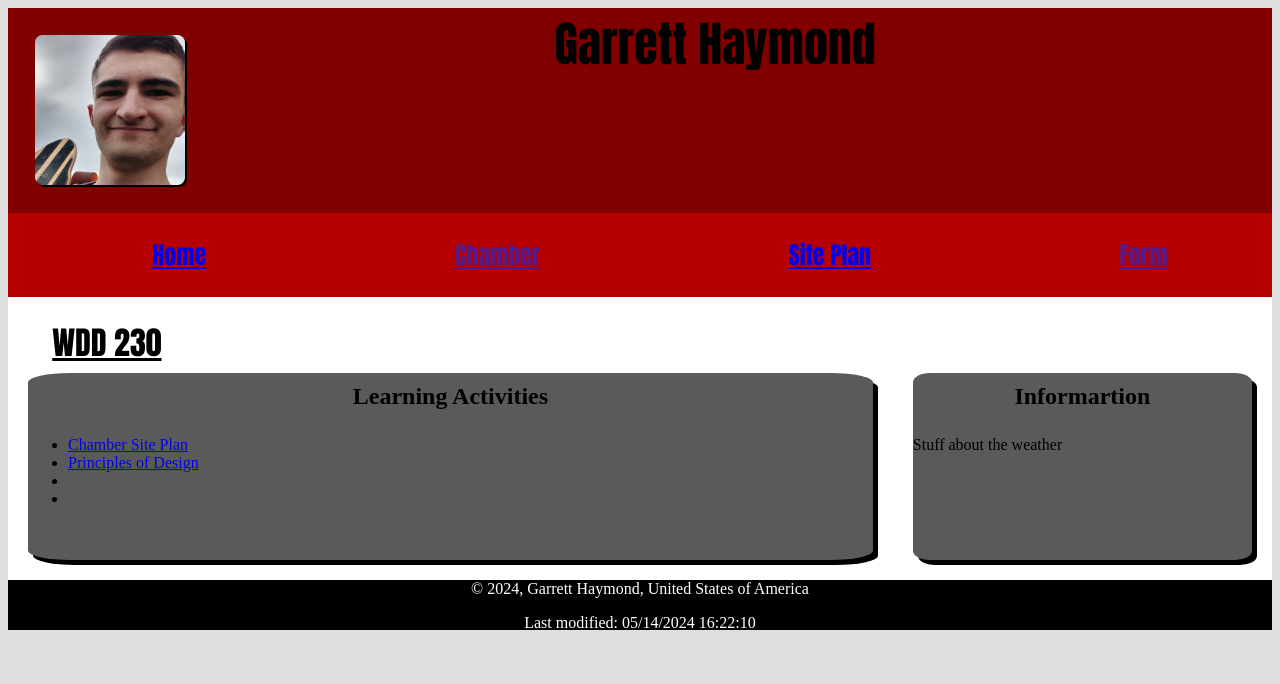
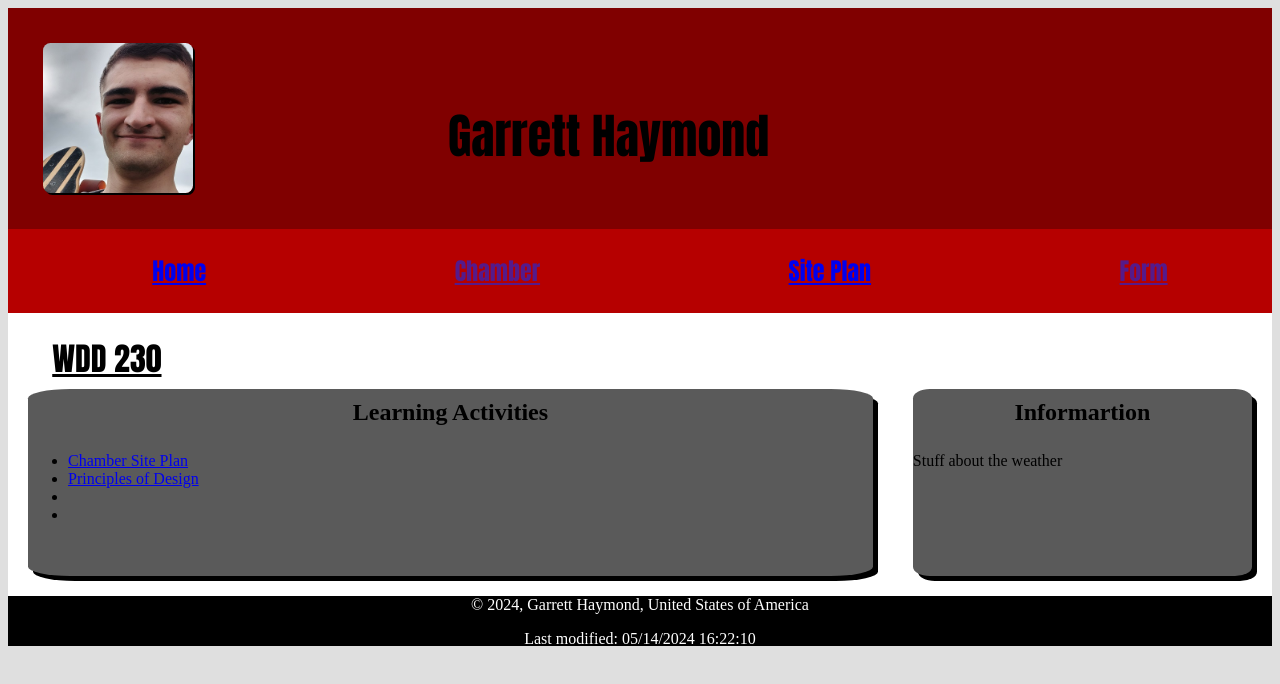
Before and after one commit to gshaymond/wdd230, a plain HTML site: page index.html in a window 1280 px wide. Drawn offline with Linux system fonts and the light colour scheme.

Commit message:
update css

```diff
--- a/styles/base.css
+++ b/styles/base.css
@@ -50,14 +50,22 @@ header img {
     box-shadow: 2px 2px;
 }
 
-span {
+header span {
     font-size: xxx-large;
     font-family: Impact, Haettenschweiler, 'Arial Narrow Bold', sans-serif;
     grid-row: 2;
+    position: fixed;
+    top: 100px;
+    left: 35%;
 }
 
 nav {
     background-color: rgb(182, 0, 0);
+}
+
+nav a:hover {
+    color: black;
+    font-size: larger;
 }
 
 main {
```
